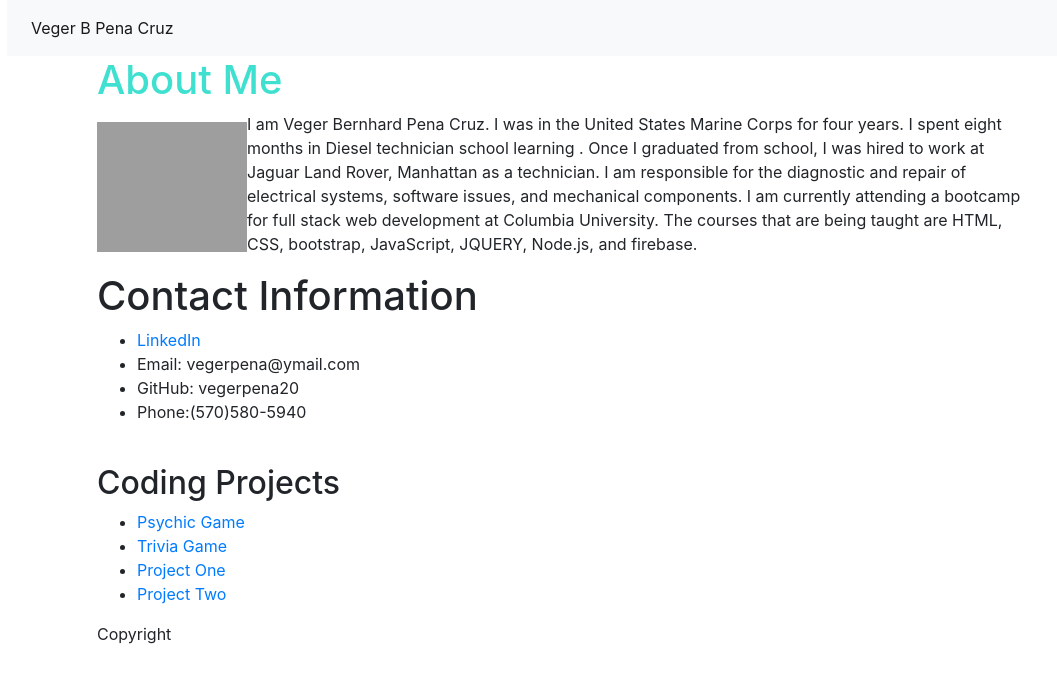
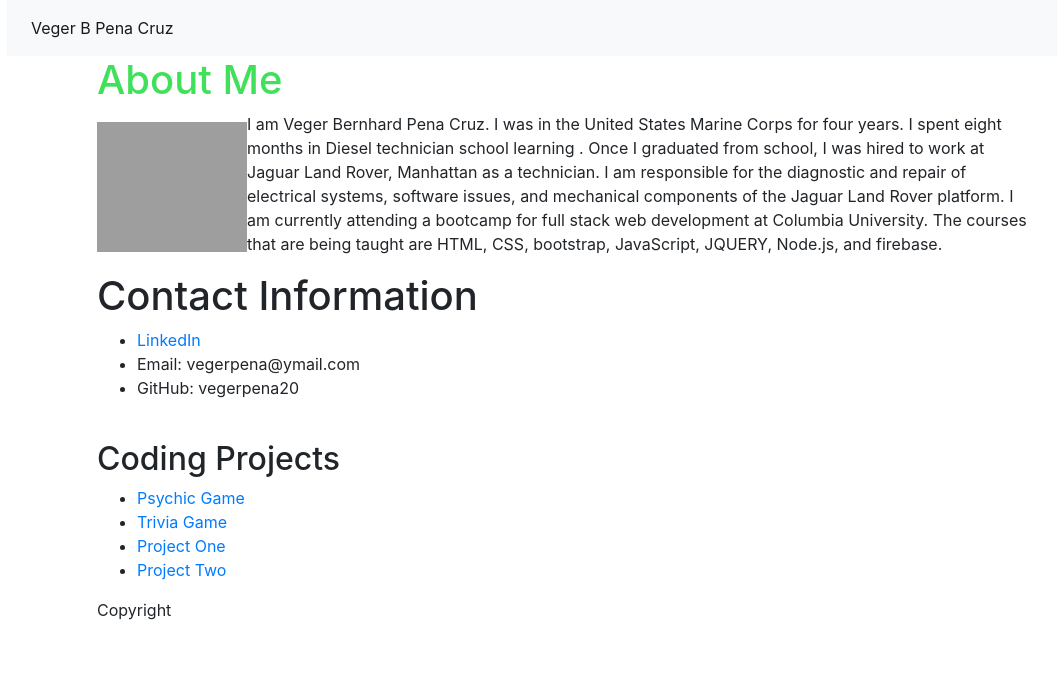
Before and after one commit to vegerpena20/Job-Portfolio, a plain HTML site: page index.html in a window 1280 px wide. Shown: the whole page, without its empty margins (78-1135 px from the left). Drawn offline with nearby package versions, Linux system fonts and the light colour scheme; files that its build step writes are made by us from their sources; grey boxes are pictures that could not be loaded.

Commit message:
updated personal info

```diff
--- a/index.html
+++ b/index.html
@@ -40,7 +40,7 @@
 
     <section class="main-section">
 
-            <h1 style="color:turquoise;">About Me</h1>
+            <h1 style="color:rgb(64, 224, 91);">About Me</h1>
       <!--Responsive Image-->
 
     <img src="http://s3.amazonaws.com/37assets/svn/765-default-avatar.png"
@@ -49,7 +49,7 @@
       I am Veger Bernhard Pena Cruz. I was in the United States Marine Corps for four years.
       I spent eight months in Diesel technician school learning .
       Once I graduated from school, I was hired to work at Jaguar Land Rover, Manhattan as a technician. I am
-      responsible for the diagnostic and repair of electrical systems, software issues, and mechanical components.
+      responsible for the diagnostic and repair of electrical systems, software issues, and mechanical components of the Jaguar Land Rover platform.
       I am currently attending a bootcamp for full stack web development at Columbia University. The courses that
       are being taught are HTML, CSS, bootstrap, JavaScript, JQUERY, Node.js, and firebase.
     </p>
@@ -63,7 +63,6 @@
                     <li><a href="https://www.linkedin.com/in/veger-pena-cruz-035112140?lipi=urn%3Ali%3Apage%3Ad_flagship3_profile_view_base_contact_details%3B0m6VXM1pRyS0klhxDEtABQ%3D%3D">LinkedIn</a>
                     <li>Email: vegerpena@ymail.com </li>
                     <li>GitHub: vegerpena20</li>
-                    <li>Phone:(570)580-5940</li>
                   </ul>
                   <br>
 
```
